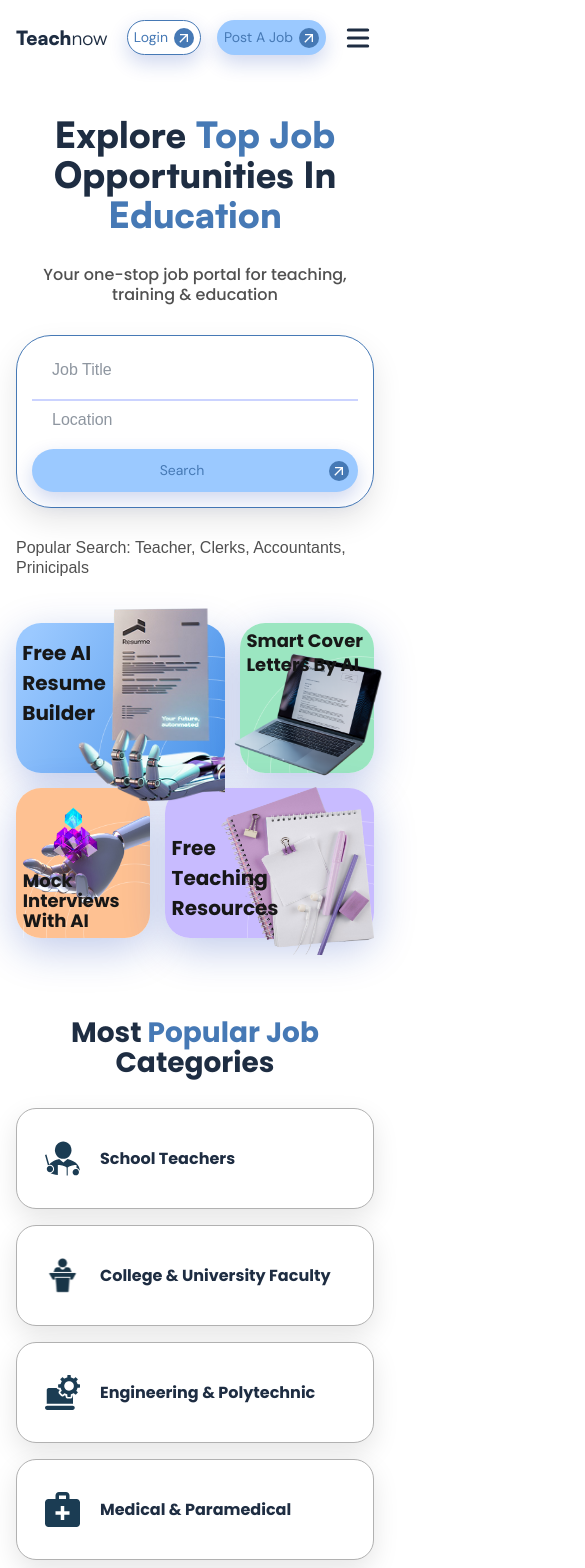
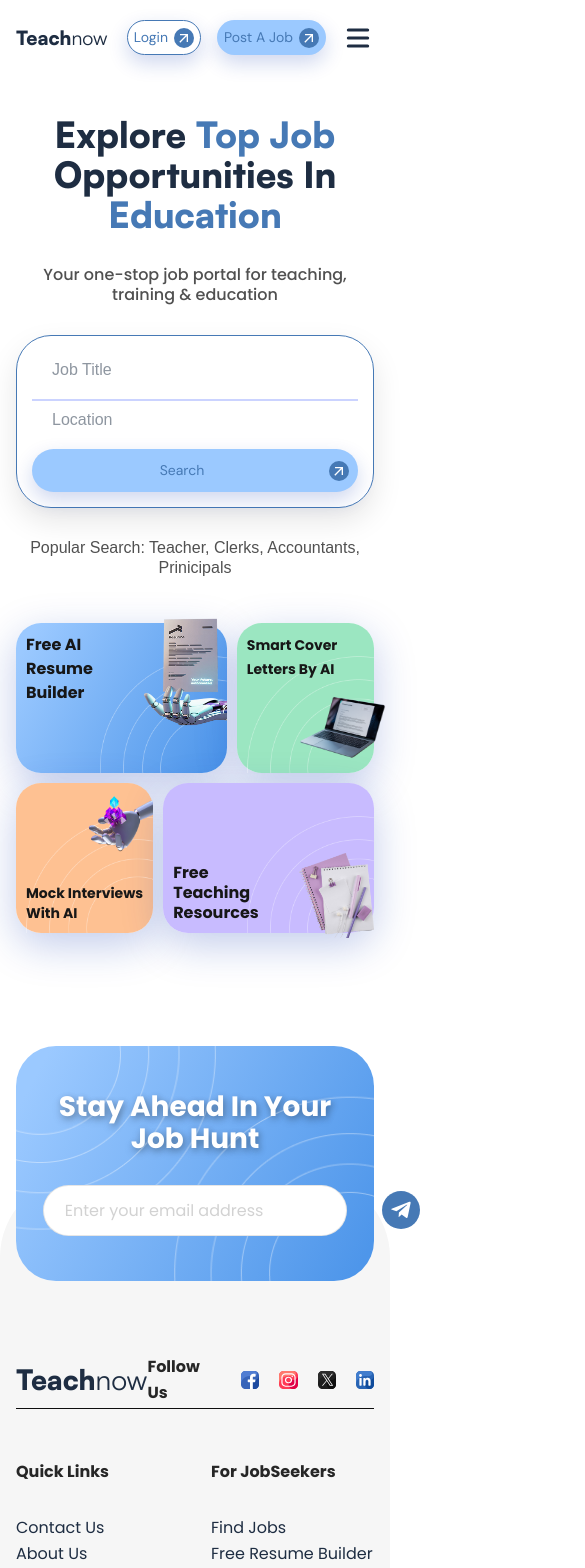
Before and after one commit to tanmoy-scwt/teachnow-frontend, a Next.js app: page / in a window 390 px wide. Shown: the top 1568 px of the page, 585 px wide, since content can reach past the window. Built offline with nearby package versions, Linux system fonts and the light colour scheme.

Commit message:
herosection ui is now fully ready

```diff
--- a/src/app/(public)/(home)/_components/herosection/style.module.css
+++ b/src/app/(public)/(home)/_components/herosection/style.module.css
@@ -6,13 +6,6 @@
   height: 100%;
   padding: 25px 0px;
 }
-.sectionContent {
-  display: flex;
-  flex-direction: column;
-  align-items: flex-start;
-  justify-content: flex-start;
-  gap: 30px;
-}
 .bannerContentWrapper {
   display: flex;
   flex-direction: column;
@@ -20,6 +13,13 @@
   justify-content: flex-start;
   align-items: flex-start;
   margin: 50px 0px;
+}
+.sectionContent {
+  display: flex;
+  flex-direction: column;
+  align-items: flex-start;
+  justify-content: flex-start;
+  gap: 30px;
 }
 .sectionContent h1 {
   font-size: clamp(36px, 5vw, 52px);
@@ -50,6 +50,13 @@
   .sectionContent {
     text-align: center;
     align-items: center;
+    justify-content: center;
+  }
+  .sectionContents {
+    display: flex;
+    justify-content: center;
+    align-items: center;
+    text-align: center;
   }
   .bannerContentWrapper {
     justify-content: center;
@@ -64,6 +71,5 @@
   .mobileMenuIcon {
     width: 28px;
     height: 28px;
-    border: 1px solid red;
   }
 }
--- a/src/app/(public)/(home)/_components/herosectionbanner/style.module.css
+++ b/src/app/(public)/(home)/_components/herosectionbanner/style.module.css
@@ -32,7 +32,7 @@
 
 .sectionContent span {
   font-size: clamp(20px, 3vw, 32px);
-  line-height: clamp(30px, 5vw, 42px);
+  line-height: clamp(30px, 3vw, 42px);
   letter-spacing: 0%;
   text-transform: capitalize;
   font-family: Poppins;
@@ -66,12 +66,14 @@
   position: relative;
   z-index: 100;
   height: 100%;
+  width: 100%;
   bottom: 0px;
   left: 0px;
 }
 .sectionContent > div {
-  height: 80%;
-  width: 90%;
+  height: 100%;
+  width: 100%;
+  padding: 14px 12px 17px 14px;
 }
 .bannerWrapperGrid > div:nth-child(1) {
   grid-column: 1 / span 3;
@@ -146,12 +148,6 @@
 }
 
 @media (max-width: 1200px) {
-  .sectionContent strong {
-    font-size: 18px;
-  }
-  .sectionContent strong span {
-    font-size: 18px;
-  }
   .bannerWrapperGrid > div:nth-child(1) > .bannnerBoxImage > div {
     height: 235px;
     width: 150px;
@@ -173,58 +169,100 @@
   }
 }
 
-/* @media (max-width: 1120px) {
-  .sectionContent strong {
-    font-size: 20px;
+@media (max-width: 1024px) {
+  .bannerWrapperGrid {
+    gap: 30px;
   }
-  .sectionContent strong span {
-    font-size: 20px;
+  .sectionContent > div {
+    padding: 20px;
+  }
+}
+
+@media (max-width: 760px) {
+  .bannerWrapperGrid > div {
+    height: 190px;
   }
   .bannerWrapperGrid > div:nth-child(1) > .bannnerBoxImage > div {
-    height: 257px;
-    width: 154px;
-    right: 0px;
-    top: -25px;
+    height: 210px;
+    width: 130px;
   }
-
   .bannerWrapperGrid > div:nth-child(2) > .bannnerBoxImage > div {
-    height: 173px;
-    width: 183px;
-    right: -20px;
-    bottom: -30px;
+    height: 140px;
+    width: 145px;
   }
   .bannerWrapperGrid > div:nth-child(3) > .bannnerBoxImage > div {
-    height: 142px;
-    width: 170px;
-    top: -1px;
-    right: 0px;
-    bottom: -30px;
+    height: 95px;
+    width: 138px;
   }
   .bannerWrapperGrid > div:nth-child(4) > .bannnerBoxImage > div {
-    height: 168px;
-    width: 153px;
-    top: -1px;
-    right: 0px;
-    bottom: -30px;
+    height: 148px;
+    width: 133px;
+    top: 15px;
   }
-} */
+}
 
-@media (max-width: 1024px) {
+@media (max-width: 560px) {
   .bannerWrapperGrid {
-    gap: 15px;
+    gap: 20px;
+  }
+  .bannerWrapperGrid > div {
+    border-radius: 25px;
+    height: 170px;
+  }
+  .bannerWrapperGrid > div:nth-child(1) > .bannnerBoxImage > div {
+    height: 190px;
+    width: 110px;
+  }
+  .bannerWrapperGrid > div:nth-child(2) > .bannnerBoxImage > div {
+    height: 120px;
+    width: 125px;
+  }
+  .bannerWrapperGrid > div:nth-child(3) > .bannnerBoxImage > div {
+    height: 75px;
+    width: 118px;
+  }
+  .bannerWrapperGrid > div:nth-child(4) > .bannnerBoxImage > div {
+    height: 115px;
+    width: 105px;
+    top: 45px;
   }
 }
 
 @media (max-width: 460px) {
-  /* .containerWrapper {
-    gap: 0px;
+  .bannerWrapperGrid > div {
+    height: 150px;
   }
   .bannerWrapperGrid {
-    display: flex;
-    flex-direction: column;
-  } */
-  .bannerWrapperGrid > div {
-    border-radius: 25px;
-    height: 150px;
+    gap: 10px;
+  }
+  .sectionContent > div {
+    padding: 10px;
+  }
+  .bannerWrapperGrid > div:nth-child(1) > .bannnerBoxImage > div {
+    height: 130px;
+    width: 85px;
+    top: -10px;
+  }
+  .bannerWrapperGrid > div:nth-child(2) > .bannnerBoxImage > div {
+    height: 80px;
+    width: 95px;
+    top: -12px;
+  }
+  .bannerWrapperGrid > div:nth-child(3) > .bannnerBoxImage > div {
+    height: 65px;
+    width: 75px;
+  }
+  .bannerWrapperGrid > div:nth-child(4) > .bannnerBoxImage > div {
+    height: 85px;
+    width: 75px;
+    top: 70px;
+  }
+  .sectionContent span {
+    font-size: clamp(16px, 3vw, 32px);
+    line-height: clamp(20px, 3vw, 42px);
+  }
+  .smallFontSize {
+    font-size: clamp(14px, 3vw, 22px) !important;
+    line-height: clamp(20px, 3vw, 28px) !important;
   }
 }
--- a/src/app/(public)/(home)/page.tsx
+++ b/src/app/(public)/(home)/page.tsx
@@ -11,12 +11,12 @@ const page = () => {
     return (
         <>
             <HeroSection />
-            <PopularJobCategories />
-            <TopEmployees />
-            <GetAsJobSeeker />
-            <FeaturedJobs />
-            <HireTheRightTalent />
-            <CarrerResourceTips />
+            {/* <PopularJobCategories /> */}
+            {/* <TopEmployees /> */}
+            {/* <GetAsJobSeeker /> */}
+            {/* <FeaturedJobs /> */}
+            {/* <HireTheRightTalent /> */}
+            {/* <CarrerResourceTips /> */}
         </>
     )
 }
--- a/src/components/layout/StayAheadInJobHunt/style.module.css
+++ b/src/components/layout/StayAheadInJobHunt/style.module.css
@@ -14,15 +14,22 @@
   flex-direction: column;
 }
 .sectionContent h3 {
-  font-size: clamp(28px, 3vw, 40px);
+  font-size: clamp(28px, 4vw, 40px);
+  padding: 0px 20px;
+  text-align: center;
   color: #ffffff;
   font-family: Poppins;
   font-weight: 700;
   font-style: Bold;
-  font-size: 40px;
   line-height: clamp(32px, 5vw, 36.4px);
   letter-spacing: 0%;
   vertical-align: middle;
   text-transform: capitalize;
   text-shadow: 2px 2px 6px #00000040, 0 4px 10px #00000026;
 }
+
+@media (max-width: 768px) {
+  .stayAheadInJobHuntContainer {
+    padding: 45px 0px;
+  }
+}
--- a/src/components/ui/StayAheadSubscribeInput/index.tsx
+++ b/src/components/ui/StayAheadSubscribeInput/index.tsx
@@ -4,7 +4,7 @@ import styles from './style.module.css'
 
 const StayAheadSubscribeInput = () => {
     return (
-        <div className='w-[60%]'>
+        <div className="w-[85%] sm:w-[80%] md:w-[70%] lg:w-[60%]">
             <div className={`flex items-center justify-between ${styles.subscribeInputBox}`} >
                 <input className={`${styles.inputBox}`} type="email" placeholder='Enter your email address' />
                 <button className={styles.btnBox}>
--- a/src/components/ui/StayAheadSubscribeInput/style.module.css
+++ b/src/components/ui/StayAheadSubscribeInput/style.module.css
@@ -40,3 +40,36 @@
   transform: scale(1.05);
   box-shadow: 0 12px 40px rgba(14, 56, 177, 0.25);
 }
+@media (max-width: 768px) {
+  .subscribeInputBox {
+    padding-right: 10px;
+    padding-left: 20px;
+  }
+  .inputBox {
+    padding: 18px 1px;
+  }
+  .btnBox {
+    padding: 8px;
+  }
+  .btnBox svg {
+    width: 26px;
+    height: 26px;
+  }
+}
+
+@media (max-width: 576px) {
+  .subscribeInputBox {
+    padding-right: 5px;
+    padding-left: 20px;
+  }
+  .inputBox {
+    padding: 12px 1px;
+  }
+  .btnBox {
+    padding: 8px;
+  }
+  .btnBox svg {
+    width: 22px;
+    height: 22px;
+  }
+}
```
Also changed, not shown: src/app/(public)/(home)/_components/herosection/index.tsx (+0 -41 lines).
